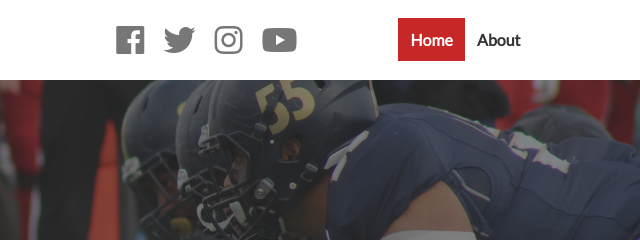
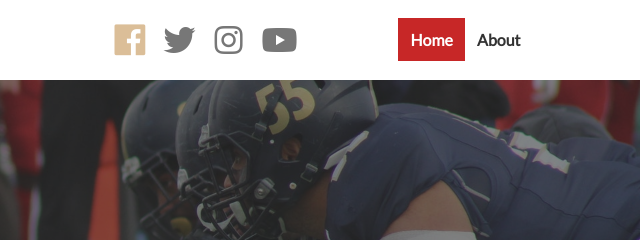
Before and after one commit to thao15059/html-css-modern, a plain HTML site: page newsgrid/index.html in a window 1280 px wide. In both pictures the pointer is over the icon 770 px from the left and 40 px from the top of the page. Shown: the top 240 px of the page, 640-1280 px from the left. Drawn offline with Linux system fonts and the light colour scheme.

Commit message:
add some transition

```diff
--- a/newsgrid/style.css
+++ b/newsgrid/style.css
@@ -250,6 +250,12 @@ p {
 #main-nav .social a > i {
   color: #777;
   padding: 0.5rem;
+  transition: all 0.3s ease-in-out;
+}
+
+#main-nav .social a:hover > i {
+  color: #dbbe98;
+  transform: scale(1.1);
 }
 
 /* showcase */
```
